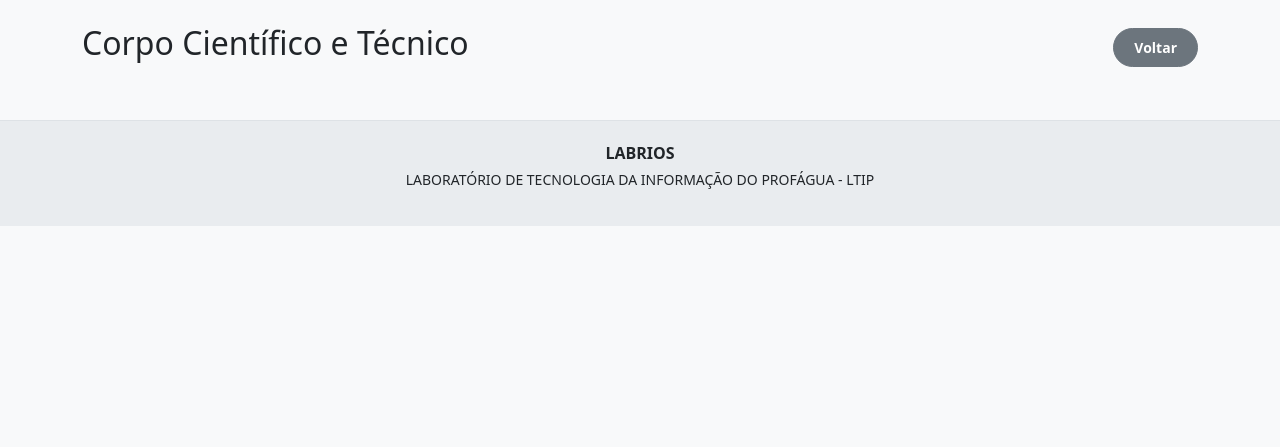
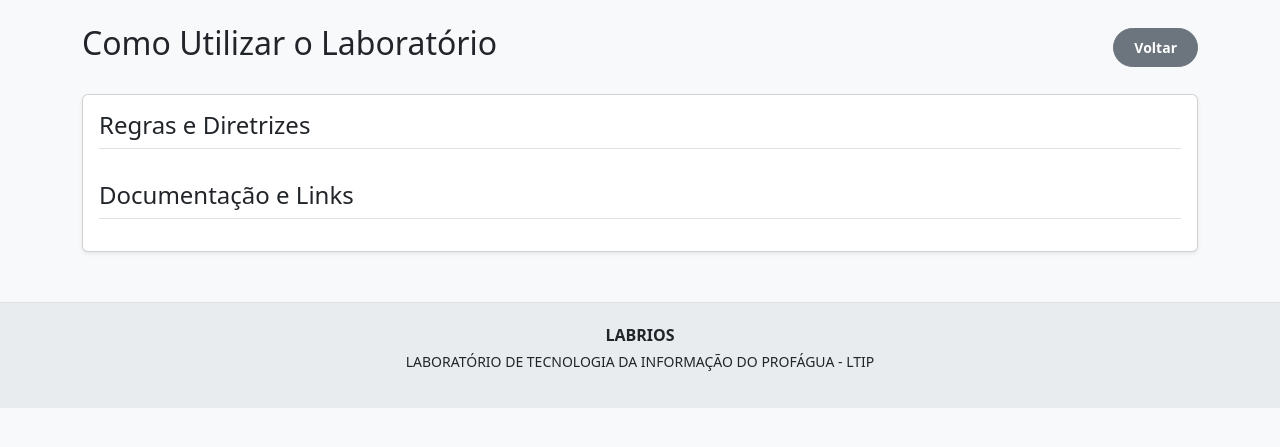
Before and after one commit to almeidasudarioarthurcassius-maker/SITE-OFICIAL-LABRIOS, a Flask app: page /team in a window 1280 px wide. Shown: the part 56-503 px from the top of the page. Run offline with Flask 3, Linux system fonts and the light colour scheme; data comes from the database, SQL or seed files in the repository.

Commit message:
Update team.html

```diff
--- a/site-labrios-oficial/templates/team.html
+++ b/site-labrios-oficial/templates/team.html
@@ -1,25 +1,33 @@
 {% extends "base.html" %}
 {% block content %}
 <div class="d-flex justify-content-between align-items-center mb-4">
-    <h2>Corpo Científico e Técnico</h2>
+    <h2>Como Utilizar o Laboratório</h2>
     <a href="/" class="btn btn-secondary btn-pill btn-sm">Voltar</a>
 </div>
 
-<div class="row row-cols-1 row-cols-md-4 g-4">
-    {% for m in members %}
-    <div class="col text-center">
-        <div class="card h-100 p-3 shadow-sm border-0">
-            <img src="{{ m.photo if m.photo else 'https://via.placeholder.com/150' }}" class="rounded-circle mx-auto mb-3" style="width:120px; height:120px; object-fit:cover;">
-            <h5 class="fw-bold">{{ m.name }}</h5>
-            <p class="text-muted small mb-3">{{ m.role }}</p>
-            <a href="{{ m.lattes }}" target="_blank" class="btn btn-outline-primary btn-pill btn-sm mt-auto">Currículo Lattes</a>
-            {% if current_user.is_authenticated %}
-            <form action="/admin/delete_member/{{ m.id }}" method="POST" class="mt-2">
-                <button class="btn btn-danger btn-pill btn-sm">Remover</button>
-            </form>
+<div class="card shadow-sm mb-4">
+    <div class="card-body">
+        <h4 class="border-bottom pb-2">Regras e Diretrizes</h4>
+        <ul class="list-group list-group-flush mb-4">
+            {% for r in rules %}
+            <li class="list-group-item d-flex justify-content-between align-items-center">
+                {{ r.content }}
+                {% if current_user.is_authenticated %}
+                <form action="/admin/delete_rule/{{ r.id }}" method="POST"><button class="btn btn-sm text-danger">Excluir</button></form>
+                {% endif %}
+            </li>
+            {% endfor %}
+        </ul>
+
+        <h4 class="border-bottom pb-2">Documentação e Links</h4>
+        <div class="mt-3">
+            {% if settings.external_form_link %}
+            <a href="{{ settings.external_form_link }}" target="_blank" class="btn btn-primary btn-pill me-2">Formulário de Uso</a>
+            {% endif %}
+            {% if settings.regimento_data %}
+            <a href="/download_regimento" class="btn btn-success btn-pill">Baixar Regimento (PDF)</a>
             {% endif %}
         </div>
     </div>
-    {% endfor %}
 </div>
 {% endblock %}
```
